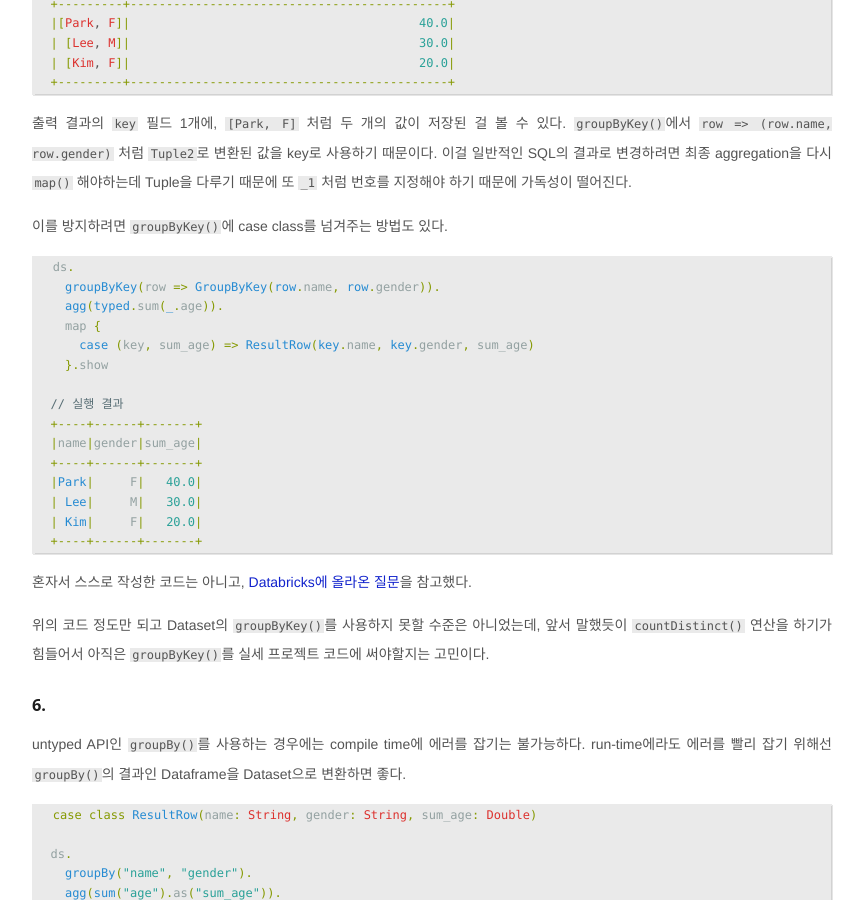
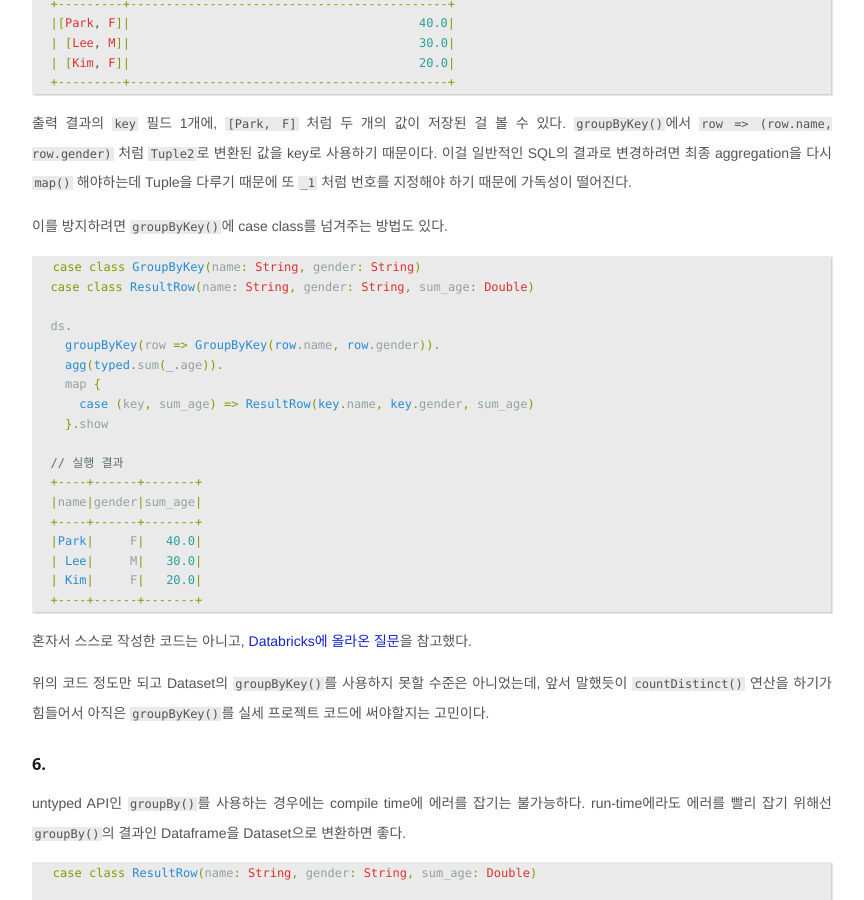
Before and after one commit to jason-heo/jason-heo.github.io, a Jekyll site: the page built from _posts/2019-08-10-dataset-typed-api.md, in a window 1280 px wide and 900 px high, scrolled down 3728 px. Shown: the whole window, without its empty margins (208-1072 px from the left). Built offline with Jekyll 4.4.1, drawn with Linux system fonts in a browser that asks for light colours; comment, search, counter and statistics services are not loaded.

Commit message:
누락된 case class 두 개 추가

````diff
--- a/_posts/2019-08-10-dataset-typed-api.md
+++ b/_posts/2019-08-10-dataset-typed-api.md
@@ -141,6 +141,9 @@ Dataset `groupByKey()`의 문제가 하나 더 있는데, 여러 개의 필드
 이를 방지하려면 `groupByKey()`에 case class를 넘겨주는 방법도 있다.
 
 ```scala
+  case class GroupByKey(name: String, gender: String)
+  case class ResultRow(name: String, gender: String, sum_age: Double)
+
   ds.
     groupByKey(row => GroupByKey(row.name, row.gender)).
     agg(typed.sum(_.age)).
````
